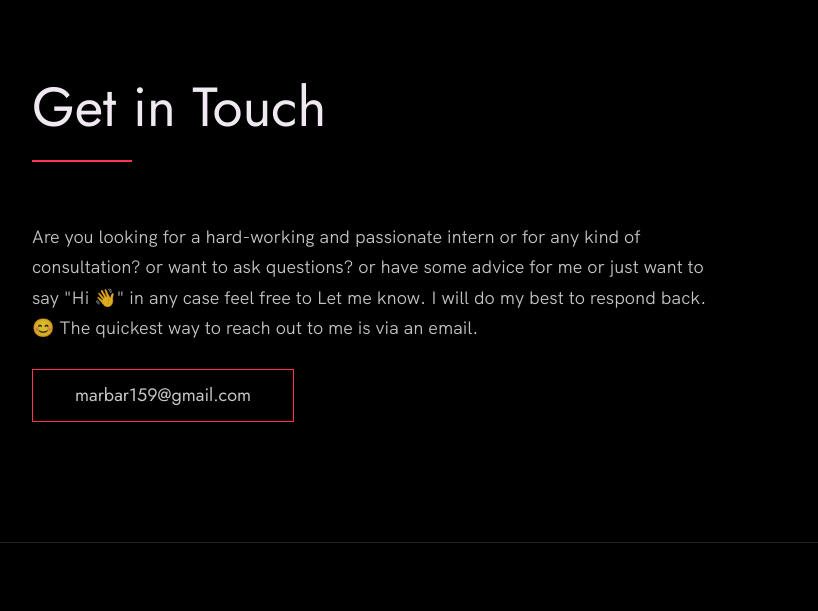
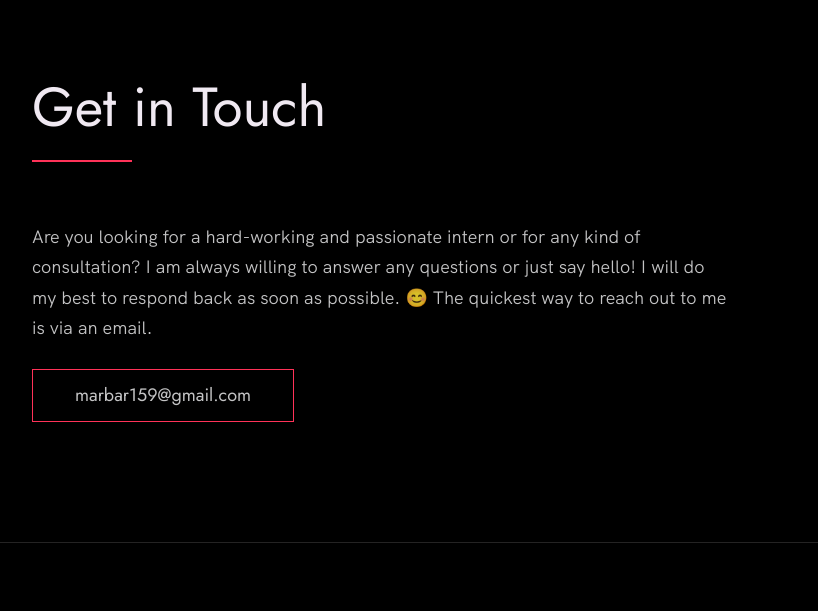
Before and after one commit to Computer-and-Information-Science/portfolio-m1773, a plain HTML site: page index.html in a window 1280 px wide. Shown: the part 3714-4325 px from the top of the page, without its empty margins (58-876 px from the left). Drawn offline with Linux system fonts and the light colour scheme.

Commit message:
Update index.html

```diff
--- a/index.html
+++ b/index.html
@@ -162,7 +162,7 @@
               Dedicated and highly motivated computer science student eager to apply foundational knowledge and a passion for technology to contribute to innovative projects. Seeking internship opportunities to gain practical experience in software engineering, problem-solving, and team collaboration. Committed to continuous growth and eager to collaborate with a team in a supportive learning environment.
             </p>
             <!-- Provide a link to your resume -->
-            <a href="#" class="btn">My Resume</a>
+            <a href="https://skillsfirst.com/awl/resumes/b4c6e9f83a4d65cfbd1ccebdb3a7ff24d19563f6aeae7169" class="btn">My Resume</a>
           </div>
 
           <div class="about__photo-container">
@@ -182,9 +182,8 @@
       <div class="contact__info">
         <p>
           Are you looking for a hard-working and passionate intern or for any kind of
-          consultation? or want to ask questions? or have some advice for me
-          or just want to say "Hi 👋" in any case feel free to Let me know. I
-          will do my best to respond back. 😊 The quickest way to reach out to
+          consultation? I am always willing to answer any questions or just say hello! I
+          will do my best to respond back as soon as possible. 😊 The quickest way to reach out to
           me is via an email.
         </p>
         <!-- Replace the email with yours -->
```
